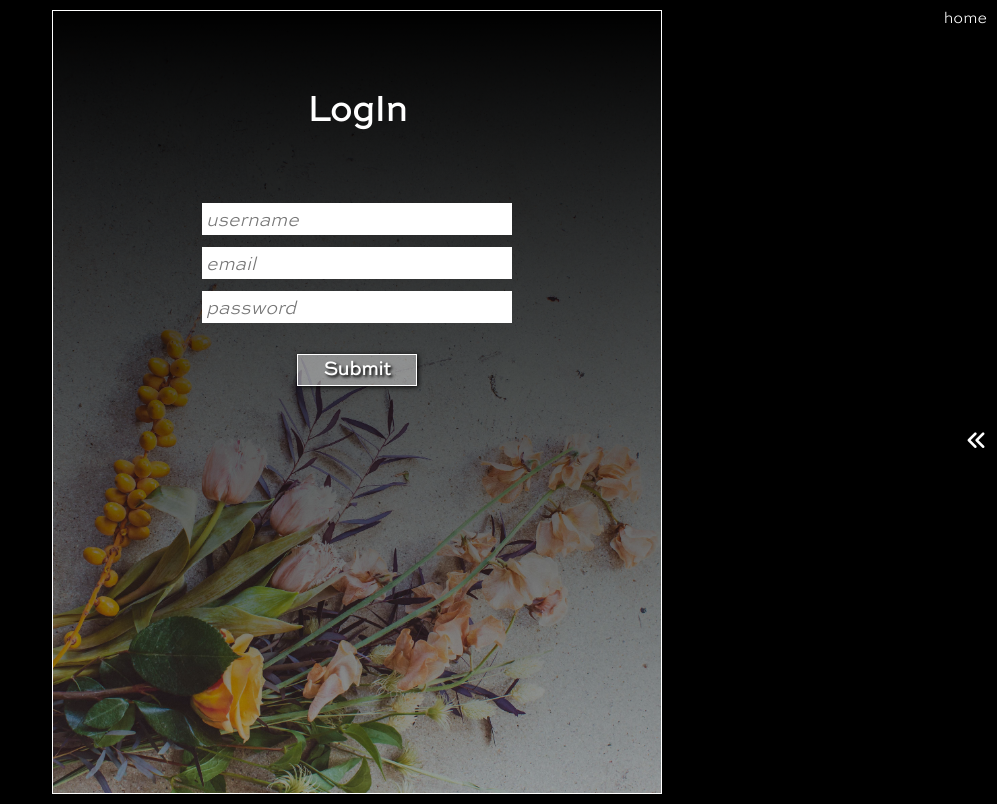
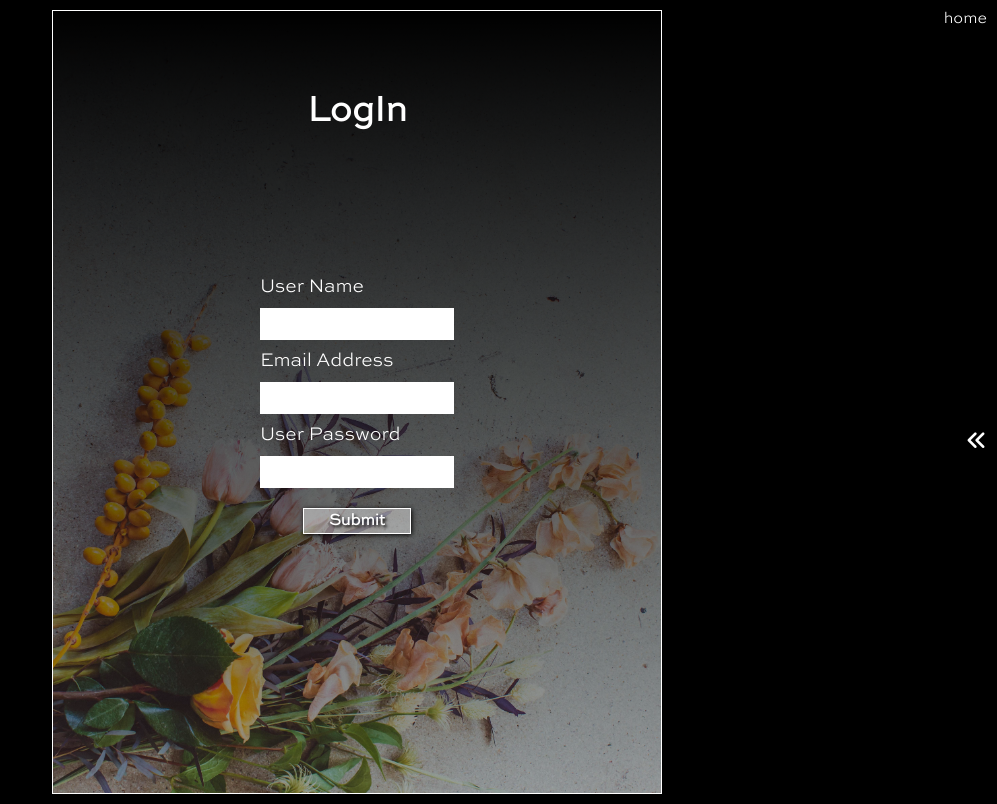
Before and after one commit to brennaMacQuarrie/le-grimoire, a React (Create React App) app: page /logIn in a window 1280 px wide. Shown: the top 804 px of the page, without its empty margins (283-1280 px from the left). Built offline with nearby package versions, Linux system fonts and the light colour scheme.

Commit message:
repo for elvis

```diff
--- a/src/App.js
+++ b/src/App.js
@@ -1,19 +1,24 @@
 import React, { useState, useEffect } from 'react';
 import { Link, useLocation } from 'react-router-dom';
-
 import './css/styles.css';
 import Routes from './components/routes';
 import Sidebar from './components/sidebar';
 
+
+
+
 export default function App() {
+  const location = useLocation();
+
   const [entries, setUserEntries] = useState([]);
   const [authenticated, setAuthenticated] = useState(false);
   const [userId, setUserId] = useState(10);
 
-  const location = useLocation();
+
   // for sidebar open
   const [viewSidebar, setViewSidebar] = useState(false);
   const toggleSidebar = () => setViewSidebar(!viewSidebar);
+
 
   return (
     <div className="App">
@@ -24,9 +29,10 @@ export default function App() {
       }
 
       <Routes viewMenu={viewSidebar}
-        toggleMenu={toggleSidebar} />
+              toggleMenu={toggleSidebar} />
 
-      <Sidebar view={viewSidebar} toggleMenu={toggleSidebar}/>
+      <Sidebar view={viewSidebar}
+              toggleMenu={toggleSidebar} />
 
     </div>
   );
--- a/src/components/Sidebar.js
+++ b/src/components/Sidebar.js
@@ -9,7 +9,7 @@ export default function Sidebar(props) {
             { (location.pathname !== '/') ? (
                 <button
                     className={`reOpen ${(props.view) ? "inactive" : "active"}`}
-                    onClick={props.toggleMenu}><i class="fas fa-angle-double-left"></i></button>
+                    onClick={props.toggleMenu}><i className="fas fa-angle-double-left"></i></button>
                 ) : null
             }
 
--- a/src/components/field.js
+++ b/src/components/field.js
@@ -34,19 +34,19 @@ export default function Field (props) {
             <div className="flex">
 
                 <div className="col">
-                    <label htmlFor="astroEntry">Title</label>
+                    <label htmlFor="title">Title</label>
                     <textarea type="text" id="title" onChange={e => setTitle(e.target.value)} ></textarea>
                 </div>
 
                 <div className="col">
-                    <label htmlFor="astroDate">Date</label>
+                    <label htmlFor="date">Date</label>
                     {/* TODO change date requirements */}
                     <input type="date" id="date" name="entry date" onChange={e => setPublishedDate(e.target.value)} />
                 </div>
 
             </div>
 
-            <label htmlFor="astroEntry">Entry</label>
+            <label htmlFor="entry">Entry</label>
             <textarea type="text" id="entry"></textarea>
             <Button addEntry={addEntry} onChange={e => setTextEntry(e.target.value)}/>
         </div>
--- a/src/components/page.js
+++ b/src/components/page.js
@@ -1,6 +1,6 @@
 import Background from '../assets/background_flowers2.jpg';
 import Field from './field';
-// import Button from '../components/button';
+
 
 export default function Page(props) {
     return (
--- a/src/css/_signupLogin.scss
+++ b/src/css/_signupLogin.scss
@@ -1,23 +1,28 @@
 .signupLogin {
-    height: 50%;
+    height: 60%;
     form {
         display: flex;
         flex-direction: column;
         justify-content: space-around;
-        height: 60%;
+        height: 50%;
         font-size: 1.2rem;
+        .col {
+            display: flex;
+            flex-direction: column;
+            text-align: left;
+        }
         input {
             height: 32px;
-            padding: 3px 100px 0 3px;
+            padding: 3px 10px 0 5px;
             border: 1px solid white;
             font-family: 'Sweet', sans-serif;
-            font-style: oblique;
+            font-size: 1rem;
         }
         input[type=submit] {
-          background: transparent;
-          margin: 10px auto;
-          font-style: normal;
-          @include color($hoverText);
+            background: transparent;
+            margin: 10px auto;
+            font-style: normal;
+            @include color($hoverText);
         }
     }
 }
--- a/src/css/styles.css
+++ b/src/css/styles.css
@@ -578,7 +578,7 @@ label {
 }
 
 .signupLogin {
-  height: 50%;
+  height: 60%;
 }
 
 .signupLogin form {
@@ -591,16 +591,27 @@ label {
           flex-direction: column;
   -ms-flex-pack: distribute;
       justify-content: space-around;
-  height: 60%;
+  height: 50%;
   font-size: 1.2rem;
+}
+
+.signupLogin form .col {
+  display: -webkit-box;
+  display: -ms-flexbox;
+  display: flex;
+  -webkit-box-orient: vertical;
+  -webkit-box-direction: normal;
+      -ms-flex-direction: column;
+          flex-direction: column;
+  text-align: left;
 }
 
 .signupLogin form input {
   height: 32px;
-  padding: 3px 100px 0 3px;
+  padding: 3px 10px 0 5px;
   border: 1px solid white;
   font-family: 'Sweet', sans-serif;
-  font-style: oblique;
+  font-size: 1rem;
 }
 
 .signupLogin form input[type=submit] {
--- a/src/pages/home.js
+++ b/src/pages/home.js
@@ -1,29 +1,25 @@
-import React, { useState } from 'react';
-import { Link, Route, Switch } from 'react-router-dom';
+import { Link } from 'react-router-dom';
 
 import '../css/styles.css';
-
 import Background from '../assets/Feb26_BloomGeneration-2322.jpg';
-import LogIn from './logIn';
-import SignUp from './signUp';
 
 
-export default function Home(props) {
+export default function Home({viewMenu, toggleMenu}) {
 
     return (
-        <div className="homePage" style={{ backgroundImage: "linear-gradient(rgba(0,0,0,0.3), black), url(" + Background + ")" }}>
+        <div className="homePage"
+             style={{ backgroundImage: "linear-gradient(rgba(0,0,0,0.3), black), url(" + Background + ")" }}>
+
             <div className="content">
-
                 <h1>le grimoire</h1>
-
                 <div className="actions">
                     <Link className="link signUp" to='/signUp'>Sign Up</Link>
                     <Link className="link button" to='/logIn'>Log In</Link>
 
-                    <button menuClose={props.viewMenu} onClick={props.toggleMenu}>{props.viewMenu ? `Close` : `Enter`}</button>
+                    <button menuClose={viewMenu} onClick={toggleMenu}>{viewMenu ? `Close` : `Enter`}</button>
                 </div>
+            </div>
 
-            </div>
         </div>
     )
 }
--- a/src/pages/logIn.js
+++ b/src/pages/logIn.js
@@ -7,33 +7,36 @@ export default function LogIn() {
                 <h2>LogIn</h2>
                 <form>
 
-                    <div>
+                    <div className="col">
+                        <label htmlFor="username">User Name</label>
                         <input
                             name="username"
                             type="text"
-                            placeholder="username"
+                            id="username"
                             required
                             // value={this.state.formData.username}
                             // onChange={this.handleFormChange}
                         />
                     </div>
 
-                    <div>
+                    <div className="col">
+                        <label htmlFor="email">Email Address</label>
                         <input
                             name="email"
                             type="email"
-                            placeholder="email"
+                            id="email"
                             required
                             // value={this.state.formData.email}
                             // onChange={this.handleFormChange}
                         />
                     </div>
 
-                    <div>
+                    <div className="col">
+                        <label htmlFor="password">User Password</label>
                         <input
                             name="password"
                             type="password"
-                            placeholder="password"
+                            id="password"
                             required
                             // value={this.state.formData.password}
                             // onChange={this.handleFormChange}
--- a/src/pages/signUp.js
+++ b/src/pages/signUp.js
@@ -7,29 +7,32 @@ export default function SignUp() {
                 <h2>Sign Up</h2>
                 <form>
 
-                    <div>
+                    <div className="col">
+                        <label htmlFor="username">User Name</label>
                         <input
                             name="username"
                             type="text"
-                            placeholder="username"
+                            id="username"
                             required
                         />
                     </div>
 
-                    <div>
+                    <div className="col">
+                        <label htmlFor="email">Email Address</label>
                         <input
                             name="email"
                             type="email"
-                            placeholder="email"
+                            id="email"
                             required
                         />
                     </div>
 
-                    <div>
+                    <div className="col">
+                        <label htmlFor="password">Create a Password</label>
                         <input
                             name="password"
                             type="password"
-                            placeholder="password"
+                            id="password"
                             required
                         />
                     </div>
```
Also changed, not shown: 1 other file (tests, documents, lock files or other folders).
